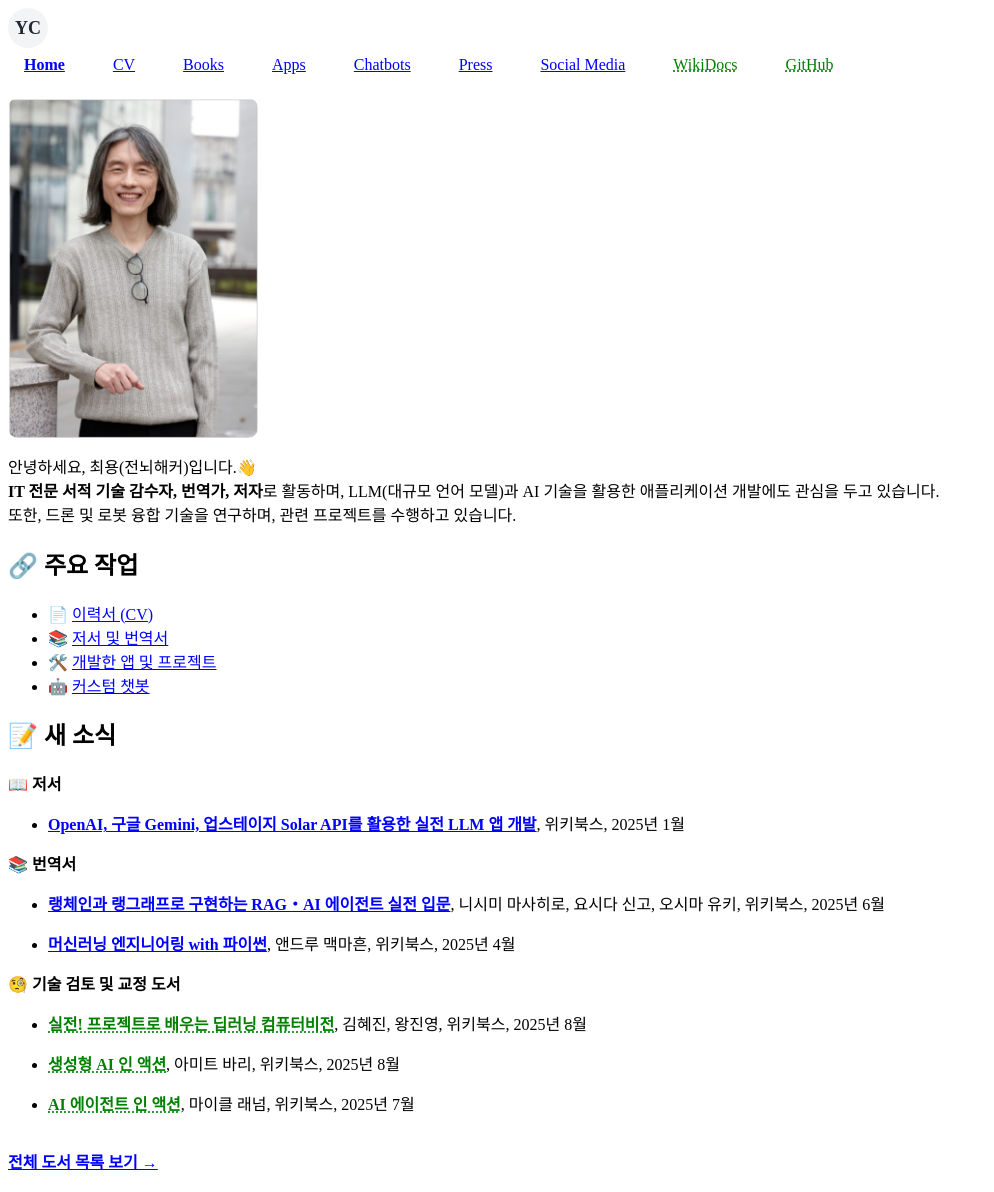
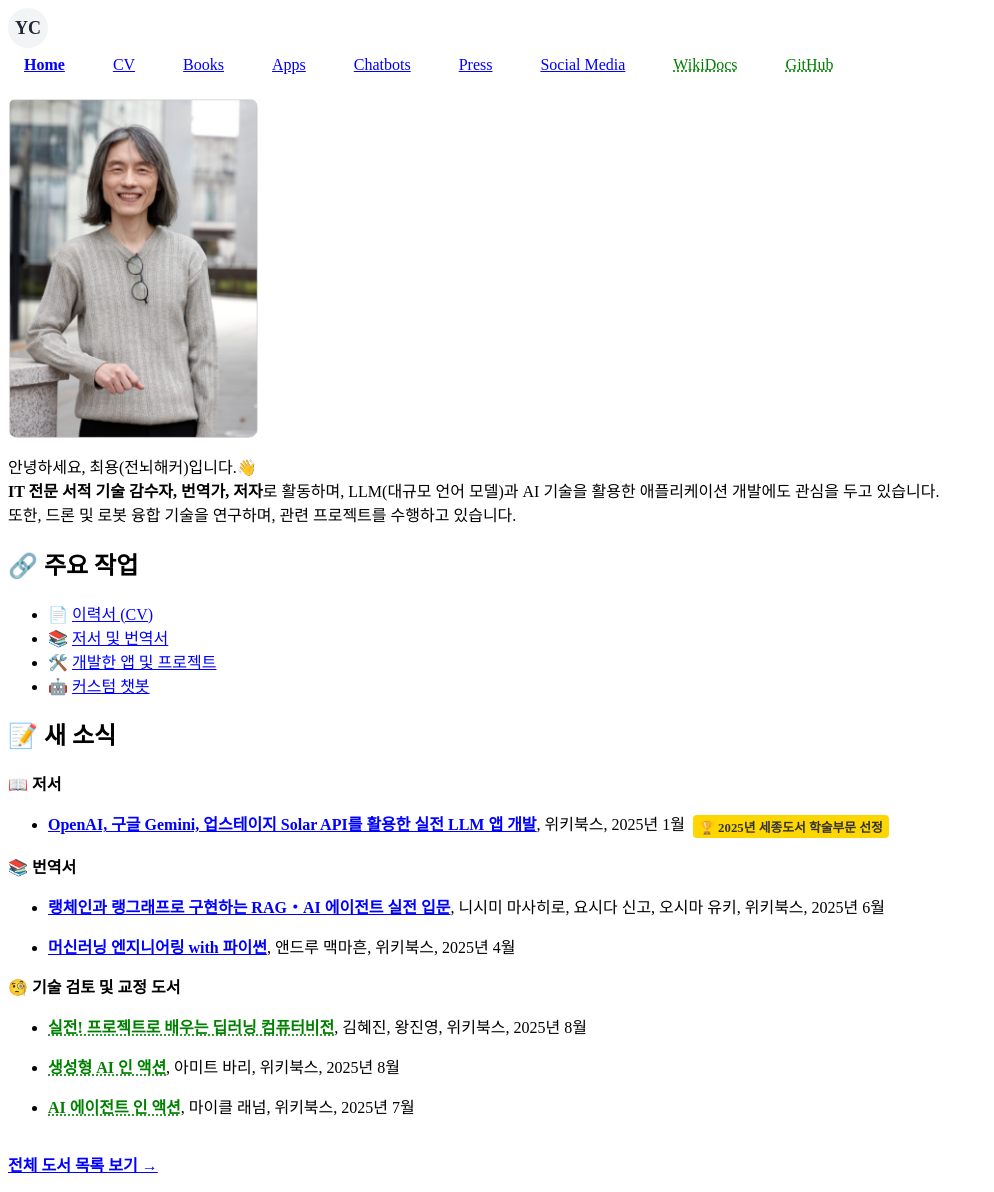
Before and after one commit to ychoi-kr/ychoi.kr, a Jekyll site: the page built from index.md, in a window 1280 px wide. Shown: the whole page, without its empty margins (0-994 px from the left). Built offline with Jekyll 4.4.1, drawn with Linux system fonts in a browser that asks for light colours.

Commit message:
feat: 2025년 세종도서 선정 내역 추가 및 배지 표시 UI 구현
- _data/authored_books.yml, _data/reviewed_books.yml에 수상 내역(awards) 데이터 추가
- 도서 목록(index.md, books.md)에 수상 배지(🏆) 표시 로직 구현
- assets/css/main.css에 배지 스타일(.book-award-badge) 추가

```diff
--- a/_data/authored_books.yml
+++ b/_data/authored_books.yml
@@ -25,3 +25,5 @@
   publisher_en: "Wikibooks"
   date: 2025-01-15
   link: "/books/llm-api-prog/"
+  awards:
+    - "2025년 세종도서 학술부문 선정"
--- a/_data/reviewed_books.yml
+++ b/_data/reviewed_books.yml
@@ -218,6 +218,8 @@
   publisher: 위키북스
   date: 2024-12-17
   link: https://wikibook.co.kr/llm-finetuning/
+  awards:
+    - "2025년 세종도서 학술부문 선정"
 - title: AI 에이전트 인 액션
   subtitle: 설계와 구현, 배포까지, 그동안 궁금했던 AI 에이전트 개발의 모든 것
   authors: 마이클 래넘
--- a/assets/css/main.css
+++ b/assets/css/main.css
@@ -5,12 +5,14 @@ a[href^="/"] {
 
 /* app.ychoi.kr 도메인을 내부 링크로 취급 (HTTP 및 HTTPS) */
 a[href^="http://app.ychoi.kr"],
-a[href^="https://app.ychoi.kr"] {
+a[href^="https://app.ychoi.kr"]
+{
   color: blue;
   text-decoration: underline;
 }
 
-a[href^="http"]:not([href^="{{ site.url }}"]):not([href^="http://app.ychoi.kr"]):not([href^="https://app.ychoi.kr"]) {
+a[href^="http"]:not([href^="{{ site.url }}"]):not([href^="http://app.ychoi.kr"]):not([href^="https://app.ychoi.kr"])
+{
   color: green;
   text-decoration: underline dotted;
 }
@@ -81,3 +83,15 @@ nav {
 .primary-project-link .link-text {
   font-weight: bold;
 }
+
+.book-award-badge {
+  display: inline-block;
+  background-color: #ffd700;
+  color: #333;
+  font-size: 0.8em;
+  font-weight: bold;
+  padding: 2px 6px;
+  margin-left: 8px;
+  border-radius: 4px;
+  vertical-align: middle;
+}
--- a/index.md
+++ b/index.md
@@ -11,6 +11,7 @@ permalink: /
 또한, 드론 및 로봇 융합 기술을 연구하며, 관련 프로젝트를 수행하고 있습니다.
 
 ## 🔗 주요 작업
+
 - 📄 [이력서 (CV)](/cv/)
 - 📚 [저서 및 번역서](/books/)
 - 🛠️ [개발한 앱 및 프로젝트](/apps/)
@@ -21,20 +22,23 @@ permalink: /
 **📖 저서**
 {% assign authored_books_sorted = site.data.authored_books | sort: "date" | reverse %}
 {% for book in authored_books_sorted limit:1 %}
-  - {% if book.link %}**[{{ book.title }}]({{ book.link }})**{% else %}**{{ book.title }}**{% endif %}, {{ book.publisher }}, {{ book.date | date: "%Y년 %m월" | replace: " 0", " " }}
-{% endfor %}
+
+- {% if book.link %}**[{{ book.title }}]({{ book.link }})**{% else %}**{{ book.title }}**{% endif %}, {{ book.publisher }}, {{ book.date | date: "%Y년 %m월" | replace: " 0", " " }}{% if book.awards %}{% for award in book.awards %}<span class="book-award-badge" title="{{ award }}">🏆 {{ award }}</span>{% endfor %}{% endif %}
+  {% endfor %}
 
 **📚 번역서**
 {% assign translated_books_sorted = site.data.translated_books | sort: "date" | reverse %}
 {% for book in translated_books_sorted limit:2 %}
-  - {% if book.link %}**[{{ book.title }}]({{ book.link }})**{% else %}**{{ book.title }}**{% endif %}, {{ book.authors }}, {{ book.publisher }}, {{ book.date | date: "%Y년 %m월" | replace: " 0", " " }}
-{% endfor %}
+
+- {% if book.link %}**[{{ book.title }}]({{ book.link }})**{% else %}**{{ book.title }}**{% endif %}, {{ book.authors }}, {{ book.publisher }}, {{ book.date | date: "%Y년 %m월" | replace: " 0", " " }}
+  {% endfor %}
 
 **🧐 기술 검토 및 교정 도서**
 {% assign reviewed_books_sorted = site.data.reviewed_books | sort: "date" | reverse %}
 {% for book in reviewed_books_sorted limit:3 %}
-  - {% if book.link %}**[{{ book.title }}]({{ book.link }})**{% else %}**{{ book.title }}**{% endif %}, {{ book.authors }}, {{ book.publisher }}, {{ book.date | date: "%Y년 %m월" | replace: " 0", " " }}
-{% endfor %}
+
+- {% if book.link %}**[{{ book.title }}]({{ book.link }})**{% else %}**{{ book.title }}**{% endif %}, {{ book.authors }}, {{ book.publisher }}, {{ book.date | date: "%Y년 %m월" | replace: " 0", " " }}{% if book.awards %}{% for award in book.awards %}<span class="book-award-badge" title="{{ award }}">🏆 {{ award }}</span>{% endfor %}{% endif %}
+  {% endfor %}
 
 <br>
 [**전체 도서 목록 보기 →**](/books/)
```
Also changed, not shown: books.md (+9 -6 lines).
